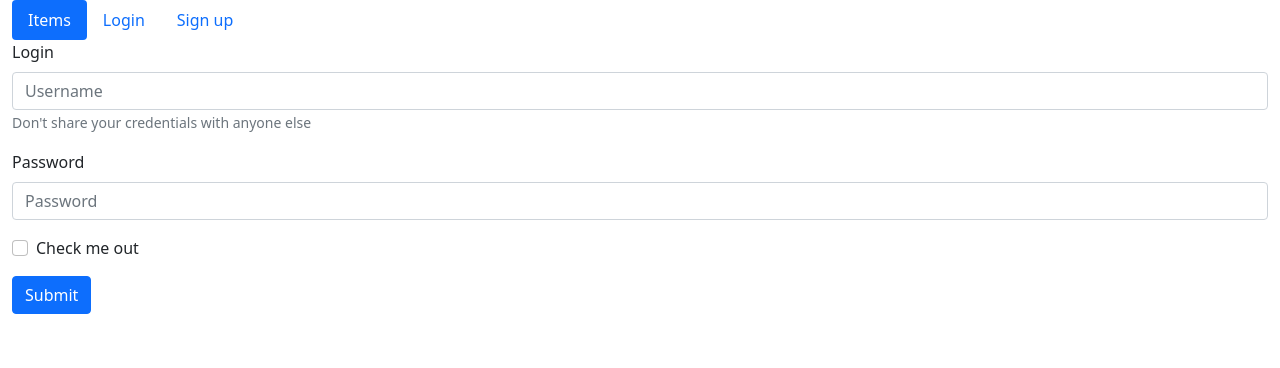
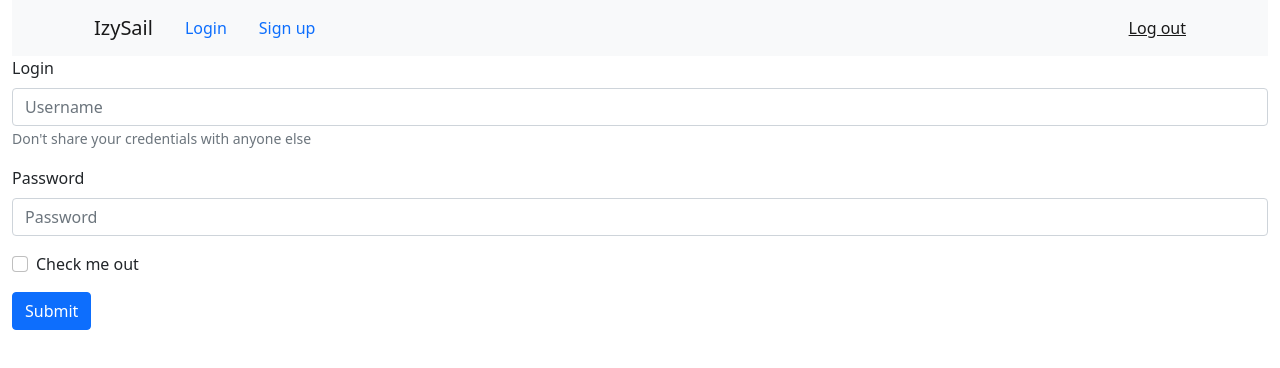
Before and after one commit to Nordsoft91/IzySale, a React (Create React App) app in the folder frontend/: page /login in a window 1280 px wide. Shown: the top 368 px of the page. Built offline with nearby package versions, Linux system fonts and the light colour scheme.

Commit message:
Implement logout

```diff
--- a/frontend/src/App.js
+++ b/frontend/src/App.js
@@ -1,25 +1,35 @@
 import React, { Component } from 'react';
-import { Col, Container, Nav, Row } from 'react-bootstrap';
+import { Col, Container, Nav, Navbar, Row } from 'react-bootstrap';
 import { Route, Routes, BrowserRouter } from 'react-router-dom';
 
 import SalePage from './SalePage';
 import Login from './login';
 import Signup from './signup';
+import { logout } from './axiosAPI';
 import './App.css';
 import 'bootstrap/dist/css/bootstrap.min.css';
 
+
 const Header = () => (
-  <Nav variant="pills" defaultActiveKey="/">
-    <Nav.Item>
-      <Nav.Link href="/">Items</Nav.Link>
-    </Nav.Item>
-    <Nav.Item>
-      <Nav.Link href="/login" eventKey="link-1">Login</Nav.Link>
-    </Nav.Item>
-    <Nav.Item>
-      <Nav.Link href="/signup" eventKey="link-2">Sign up</Nav.Link>
-    </Nav.Item>
-  </Nav>
+
+  <Navbar defaultActiveKey="/" bg="light" expand="lg">
+    <Container>
+      <Navbar.Brand href="/">IzySail</Navbar.Brand>
+      <Navbar.Toggle aria-controls="basic-navbar-nav" />
+
+      <Navbar.Collapse id="basic-navbar-nav">
+        <Nav.Link href="/login" eventKey="link-1">Login</Nav.Link>
+        <Nav.Link href="/signup" eventKey="link-2">Sign up</Nav.Link>
+      </Navbar.Collapse>
+
+      <Navbar.Collapse className="justify-content-end">
+      <Navbar.Text>
+      <a href="/" onClick={logout()}>Log out</a>
+      </Navbar.Text>
+    </Navbar.Collapse>
+
+    </Container>
+  </Navbar>
 );
 
 const BaseLayout = () => (
--- a/frontend/src/axiosAPI.js
+++ b/frontend/src/axiosAPI.js
@@ -13,11 +13,24 @@ const axiosInstance = axios.create({
     }
 });
 
+export function logout() {
+    const refreshToken = localStorage.getItem('refresh_token');
+    if (refreshToken){
+        localStorage.removeItem("refresh_token");
+    }
+    const accessToken = localStorage.getItem('access_token')
+    if (accessToken){
+        localStorage.removeItem("access_token");
+    }
+}
 
 axiosInstance.interceptors.response.use(
     response => response,
     error => {
         const originalRequest = error.config;
+        if (!error.response) {
+            return Promise.reject(error);
+        }
 
         // Prevent infinite loops
         if (error.response.status === 401 && originalRequest.url === axiosInstance.baseURL+'token/refresh/') {
```
